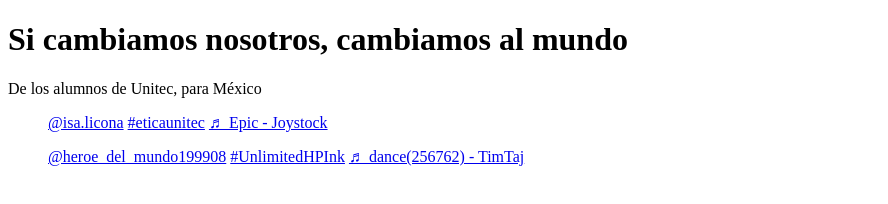
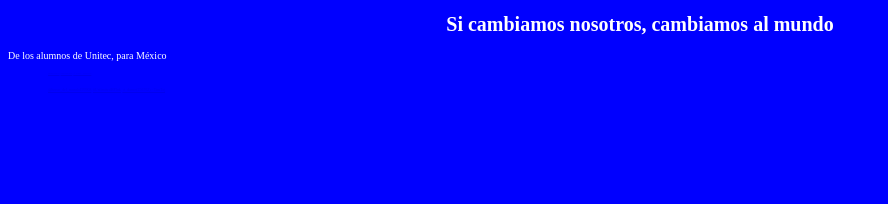
Before and after one commit to ArturoMiranda2687/Eticaunitec1, a plain HTML site: page index.html in a window 1280 px wide. Shown: the whole page, without its empty margins (0-888 px from the left). Drawn offline with Linux system fonts and the light colour scheme; a script that the page names is missing.

Commit message:
agregado

```diff
--- a/index.html
+++ b/index.html
@@ -4,12 +4,15 @@
     <meta charset="UTF-8">
     <meta http-equiv="X-UA-Compatible" content="IE=edge">
     <meta name="viewport" content="width=device-width, initial-scale=1.0">
+    <link rel="stylesheet" href="style.css">
     <title>Ética Unitec</title>
 </head>
 <body>
     <h1>Si cambiamos nosotros, cambiamos al mundo</h1>
     <p>De los alumnos de Unitec, para México</p>
+    <div>
     <blockquote class="tiktok-embed" cite="https://www.tiktok.com/@isa.licona/video/7166008491037969669" data-video-id="7166008491037969669" style="max-width: 605px;min-width: 325px;" > <section> <a target="_blank" title="@isa.licona" href="https://www.tiktok.com/@isa.licona?refer=embed">@isa.licona</a> <a title="eticaunitec" target="_blank" href="https://www.tiktok.com/tag/eticaunitec?refer=embed">#eticaunitec</a> <a target="_blank" title="♬ Epic - Joystock" href="https://www.tiktok.com/music/Epic-6856378543438301185?refer=embed">♬ Epic - Joystock</a> </section> </blockquote> <script async src="https://www.tiktok.com/embed.js"></script>
+    </div>
     <blockquote class="tiktok-embed" cite="https://www.tiktok.com/@heroe_del_mundo199908/video/7166149297896017157" data-video-id="7166149297896017157" style="max-width: 605px;min-width: 325px;" > <section> <a target="_blank" title="@heroe_del_mundo199908" href="https://www.tiktok.com/@heroe_del_mundo199908?refer=embed">@heroe_del_mundo199908</a> <a title="unlimitedhpink" target="_blank" href="https://www.tiktok.com/tag/unlimitedhpink?refer=embed">#UnlimitedHPInk</a> <a target="_blank" title="♬ dance(256762) - TimTaj" href="https://www.tiktok.com/music/dance-256762-6830462309895276545?refer=embed">♬ dance(256762) - TimTaj</a> </section> </blockquote> <script async src="https://www.tiktok.com/embed.js"></script>
 </body>
 </html>
--- /dev/null
+++ b/style.css
@@ -0,0 +1,20 @@
+*{
+font-size: 62.5%;
+box-sizing: 0;
+background-color: blue;
+}
+
+h1 {
+    font-family: 'Times New Roman', Times, serif;
+    font-size: 2rem;
+    text-align: center;
+    color: white;
+}
+body{
+    font-size: 1.6rem;
+    color: white;
+}
+div{
+    max-width: 162px;
+    max-height: 300px;
+}
```
